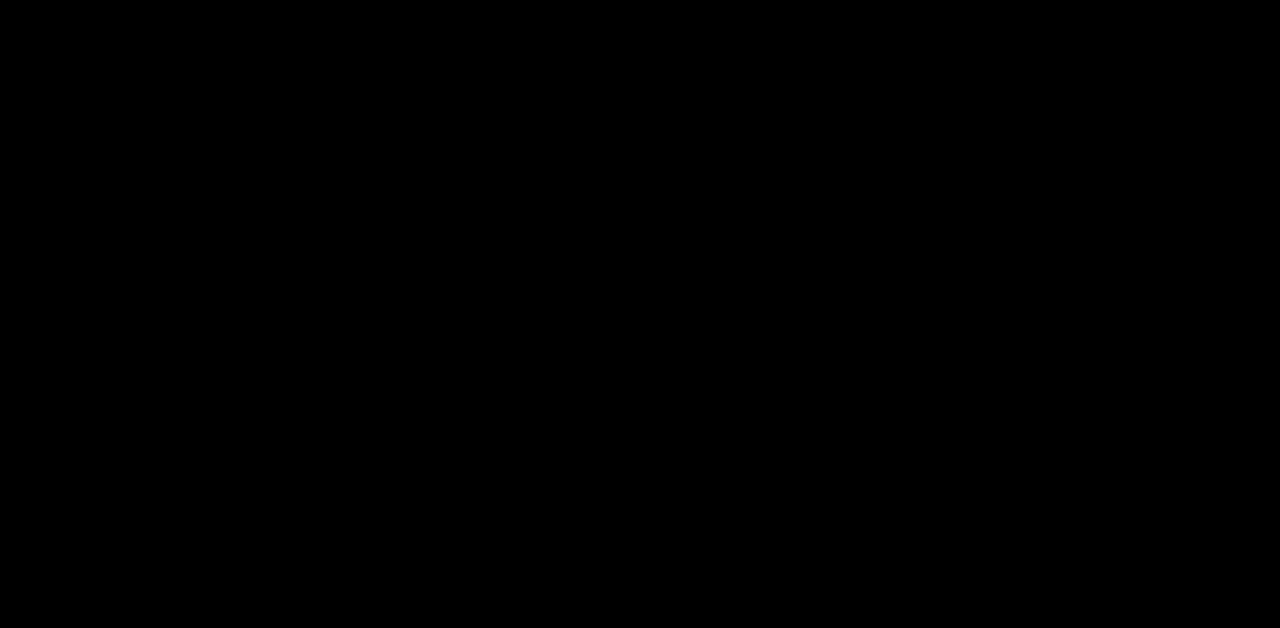
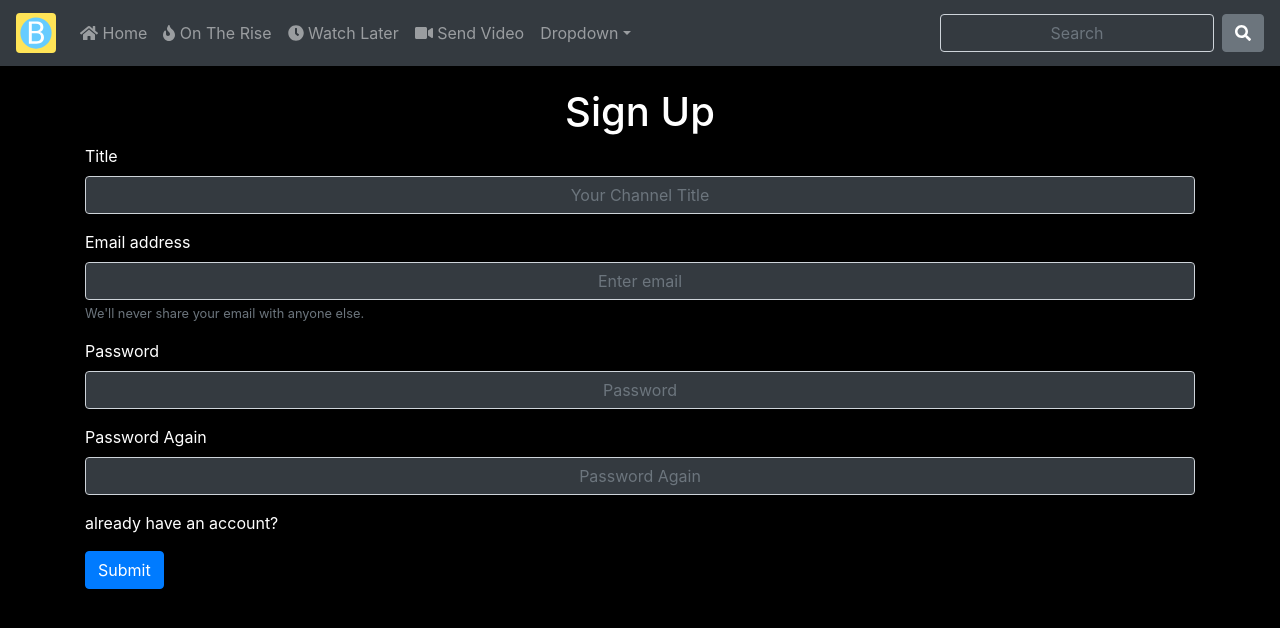
Before and after one commit to ce4555678/btubecoin, a Next.js app: page /signup in a window 1280 px wide. Before the commit this address had no page. Shown: the top 628 px of the page. Built offline with nearby package versions, Linux system fonts and the light colour scheme; no server answers.

Commit message:
login signup

```diff
--- a/package.json
+++ b/package.json
@@ -11,8 +11,10 @@
     "@fortawesome/fontawesome-svg-core": "^1.2.34",
     "@fortawesome/free-solid-svg-icons": "^5.15.2",
     "@fortawesome/react-fontawesome": "^0.1.14",
+    "axios": "^0.21.1",
     "bootstrap": "^4.6.0",
     "cookie": "^0.4.1",
+    "dayjs": "^1.10.4",
     "firebase": "^8.2.10",
     "linkifyjs": "^2.1.9",
     "lodash": "^4.17.21",
@@ -20,6 +22,7 @@
     "nprogress": "^0.2.0",
     "react": "17.0.1",
     "react-bootstrap": "^1.5.1",
-    "react-dom": "17.0.1"
+    "react-dom": "17.0.1",
+    "swr": "^0.4.2"
   }
 }
--- a/pages/api/country.js
+++ /dev/null
@@ -1,8 +0,0 @@
-// Next.js API route support: https://nextjs.org/docs/api-routes/introduction
-import { serialize} from 'cookie'
-export default (req, res) => {
-
-  const country = req.headers['cf-ipcountry']
-  res.setHeader('Set-Cookie', serialize('country', country ? country.toLowerCase() : 'us', { path: '/', sameSite: 'lax' }));
-  res.end()
-}
--- /dev/null
+++ b/pages/signup.js
@@ -0,0 +1,44 @@
+import Layout from '../components/Layout'
+import { memo, useState } from 'react'
+import instance from '../utils/BaseUrl'
+import { Form, Button } from 'react-bootstrap'
+import Link from 'next/link'
+function Login() {
+    return (
+        <Layout title="Sign Up">
+            <h1 className="text-center text-white">Sign Up</h1>
+                    <Form>
+                    <Form.Group controlId="formBasicTitle">
+                    <Form.Label className="text-white">Title</Form.Label>
+                    <Form.Control className="text-center bg-dark text-white" type="text" placeholder="Your Channel Title" required/>
+                    </Form.Group>
+        <Form.Group controlId="formBasicEmail">
+            <Form.Label className="text-white">Email address</Form.Label>
+            <Form.Control className="text-center bg-dark text-white" type="email" placeholder="Enter email" required/>
+            <Form.Text className="text-muted text-white">
+            We'll never share your email with anyone else.
+            </Form.Text>
+        </Form.Group>
+
+        <Form.Group controlId="formBasicPassword">
+            <Form.Label className="text-white">Password</Form.Label>
+            <Form.Control className="text-center bg-dark text-white" type="password" placeholder="Password" required/>
+        </Form.Group>
+        <Form.Group controlId="formBasicPasswordAgain">
+            <Form.Label className="text-white">Password Again</Form.Label>
+            <Form.Control className="text-center bg-dark text-white" type="password" placeholder="Password Again" required/>
+        </Form.Group>
+        <Form.Group controlId="formBasicAlready">
+            <Link href="/login">
+            <a href="#"  className="text-white text-right">already have an account?</a>
+            </Link>
+        </Form.Group>
+        <Button variant="primary" type="submit">
+            Submit
+        </Button>
+        </Form>
+        </Layout>
+    )
+}
+
+export default memo(Login)
--- /dev/null
+++ b/utils/BaseUrl.js
@@ -0,0 +1,9 @@
+import axios from 'axios'
+
+const instance = axios.create({
+    baseURL: process.env.NEXT_PUBLIC_DOMAIN,
+    withCredentials: true,
+    timeout: 4000
+})
+
+export default instance
```
Also changed, not shown: pages/index.js (+2 -13 lines), pages/login.js (added, +43 -0 lines), pages/redefine-password.js (added, +23 -0 lines), 1 other file (tests, documents, lock files or other folders).
